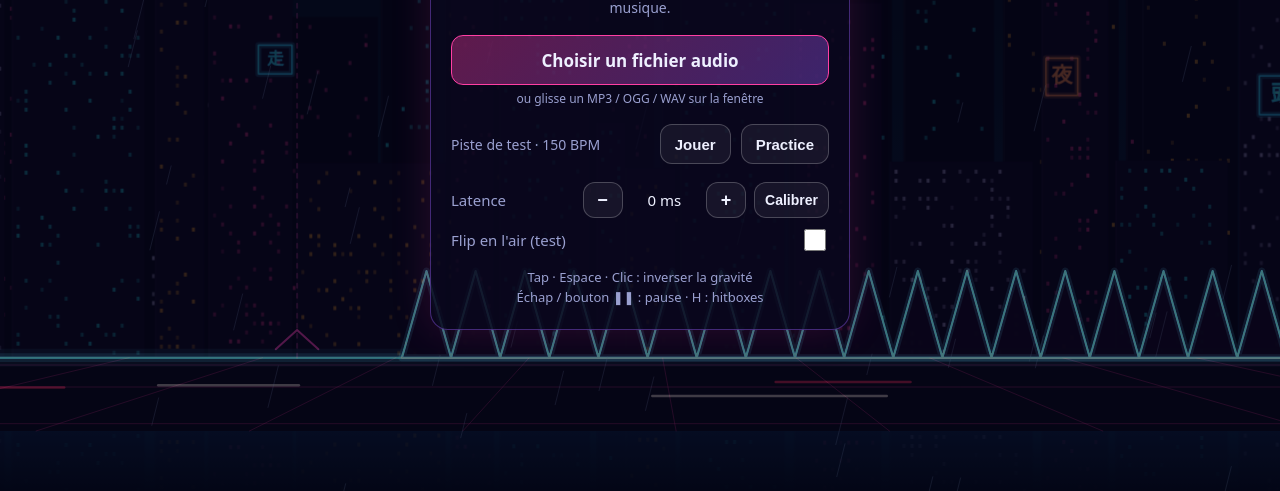
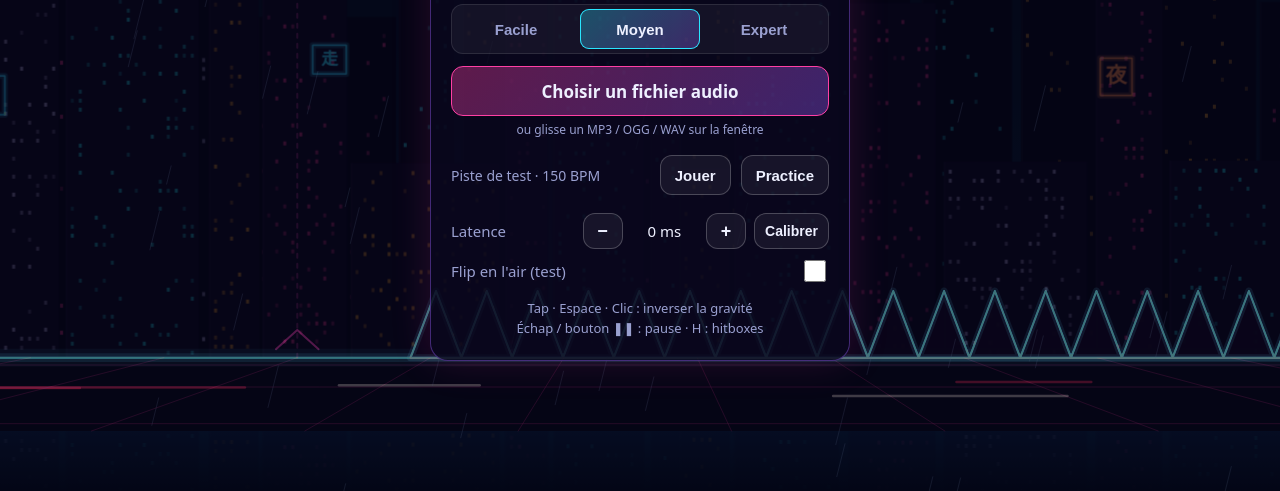
Before and after one commit to hugohismans/Eurobeat, a website built with Vite: page index.html in a window 1280 px wide. Shown: the part 309-800 px from the top of the page. Built offline with nearby package versions, Linux system fonts and the light colour scheme; animation ran at ten frames a second.

Commit message:
Modes de difficulté : Facile, Moyen, Expert
Expert garde les réglages d'origine. Facile et Moyen élargissent la
fenêtre de tolérance (140 / 110 ms), réduisent la hauteur des pics et
des murs, ralentissent un peu le défilement et allègent la densité de
flips (pas de croches ni de syncopes, 2 temps minimum en Facile).
Les obstacles étant dérivés de la tolérance, chaque mode est validé
par le bot (npm run check-level teste les trois).

Co-Authored-By: Claude Opus 5.5 <noreply@anthropic.com>
Claude-Session: https://claude.ai/code/session_01XW9RfStGGhLxRwVWQToNjz

```diff
--- a/index.html
+++ b/index.html
@@ -22,6 +22,7 @@
         <div class="hud-info">
           <span id="hud-section"></span>
           <span id="hud-practice" class="tag hidden">PRACTICE</span>
+          <span id="hud-difficulty" class="tag diff"></span>
         </div>
         <div id="hud-combo" class="combo"></div>
         <div id="hud-delta" class="delta"></div>
@@ -31,6 +32,11 @@
         <div class="panel">
           <h1><span class="t1">GRAVITY</span><span class="t2">DRIFT</span></h1>
           <p class="sub">Choisis un morceau : le niveau est généré depuis la musique.</p>
+          <div class="seg" role="radiogroup" aria-label="Difficulté">
+            <button class="seg-btn" data-diff="easy" role="radio">Facile</button>
+            <button class="seg-btn" data-diff="medium" role="radio">Moyen</button>
+            <button class="seg-btn" data-diff="expert" role="radio">Expert</button>
+          </div>
           <label class="btn primary file-btn" for="file-input">Choisir un fichier audio</label>
           <input id="file-input" type="file" accept="audio/*,.mp3,.ogg,.wav,.flac,.m4a" hidden />
           <p class="hint drop-hint">ou glisse un MP3 / OGG / WAV sur la fenêtre</p>
@@ -116,6 +122,11 @@
             <p class="hint">Touche une section pour changer son type.</p>
           </div>
 
+          <div class="seg" role="radiogroup" aria-label="Difficulté">
+            <button class="seg-btn" data-diff="easy" role="radio">Facile</button>
+            <button class="seg-btn" data-diff="medium" role="radio">Moyen</button>
+            <button class="seg-btn" data-diff="expert" role="radio">Expert</button>
+          </div>
           <div class="col">
             <div class="row">
               <button id="btn-prep-play" class="btn primary">Jouer</button>
--- /dev/null
+++ b/src/game/difficulty.ts
@@ -0,0 +1,56 @@
+import { CONFIG } from '../config';
+
+export type Difficulty = 'easy' | 'medium' | 'expert';
+
+export interface DifficultyPreset {
+  label: string;
+  /** fenêtre ±ms garantie autour du beat (les obstacles sont raccourcis en conséquence) */
+  toleranceMs: number;
+  spikeHeight: number;
+  blockHeight: number;
+  /** multiplicateur de la vitesse de défilement */
+  speedMul: number;
+  inputBufferMs: number;
+  /** sparse : temps entiers, au moins 2 temps entre deux flips · straight : temps entiers · full : croches et syncopes */
+  density: 'sparse' | 'straight' | 'full';
+}
+
+// Expert = réglage d'origine de config.ts. À ajuster ici.
+export const DIFFICULTIES: Record<Difficulty, DifficultyPreset> = {
+  easy: { label: 'Facile', toleranceMs: 140, spikeHeight: 0.8, blockHeight: 1.2, speedMul: 0.85, inputBufferMs: 180, density: 'sparse' },
+  medium: { label: 'Moyen', toleranceMs: 110, spikeHeight: 1.0, blockHeight: 1.5, speedMul: 0.93, inputBufferMs: 160, density: 'straight' },
+  expert: { label: 'Expert', toleranceMs: 80, spikeHeight: 1.3, blockHeight: 2.0, speedMul: 1, inputBufferMs: 140, density: 'full' },
+};
+
+export const DIFFICULTY_ORDER: Difficulty[] = ['easy', 'medium', 'expert'];
+
+const BASE_SPEED = CONFIG.speed.base;
+let current: Difficulty = 'expert';
+
+export function currentDifficulty(): Difficulty {
+  return current;
+}
+
+/** Applique le préréglage à CONFIG : à faire avant de construire un niveau. */
+export function applyDifficulty(d: Difficulty): void {
+  const p = DIFFICULTIES[d];
+  current = d;
+  CONFIG.timing.toleranceMs = p.toleranceMs;
+  // le combo et la précision "dans le temps" suivent la fenêtre de survie
+  CONFIG.timing.greatMs = p.toleranceMs;
+  CONFIG.obstacles.spikeHeight = p.spikeHeight;
+  CONFIG.obstacles.blockHeight = p.blockHeight;
+  CONFIG.speed.base = BASE_SPEED * p.speedMul;
+  CONFIG.physics.inputBufferMs = p.inputBufferMs;
+}
+
+/** Allège une liste de beats de flip selon la densité du mode courant. */
+export function thinBeats(beats: number[], d: Difficulty = current): number[] {
+  const density = DIFFICULTIES[d].density;
+  if (density === 'full') return beats;
+  const ints = beats.filter((b) => b % 1 === 0);
+  if (density === 'straight') return ints;
+  const out: number[] = [];
+  for (const b of [...ints].sort((x, y) => x - y)) if (!out.length || b - out[out.length - 1] >= 2) out.push(b);
+  return out;
+}
--- a/src/game/generate.ts
+++ b/src/game/generate.ts
@@ -1,5 +1,6 @@
 import { CONFIG } from '../config';
 import { playBot } from './bot';
+import { currentDifficulty, thinBeats } from './difficulty';
 import { beatTime, buildLevel, rng, type Level } from './level';
 import { FlipProfile } from './physics';
 import type { MusicInfo, SectionType } from './types';
@@ -24,11 +25,11 @@ export function seedFrom(text: string): number {
 }
 
 export function generateLevel(music: MusicInfo, seedText: string): Level {
-  const seed = seedFrom(`${seedText}|${music.bpm}|${music.offset}|${CONFIG.physics.airFlip}`);
+  const seed = seedFrom(`${seedText}|${music.bpm}|${music.offset}|${CONFIG.physics.airFlip}|${currentDifficulty()}`);
   const rand = rng(seed);
   const beatSec = 60 / music.bpm;
   const halfOk = beatSec / 2 >= new FlipProfile().traversal + 0.03;
-  const beats: number[] = [];
+  let beats: number[] = [];
   const firstBar = 2; // laisser le temps de se mettre dans le rythme
   const nBars = Math.floor((music.duration - music.offset / 1000) / (4 * beatSec));
   let phraseA: number[] = [];
@@ -55,6 +56,8 @@ export function generateLevel(music: MusicInfo, seedText: string): Level {
     }
   }
 
+  beats = thinBeats(beats);
+
   // réparation : retirer les flips qui rendent un passage impossible à ±tolérance
   const tol = (CONFIG.timing.toleranceMs - 2) / 1000;
   let level = buildLevel(music, beats, seed);
--- a/src/game/testLevel.ts
+++ b/src/game/testLevel.ts
@@ -1,3 +1,4 @@
+import { thinBeats } from './difficulty';
 import { buildLevel, type Level } from './level';
 import type { MusicInfo, Section, SectionType } from './types';
 
@@ -83,5 +84,5 @@ const FLIP_BEATS: number[] = [
 ];
 
 export function createTestLevel(): Level {
-  return buildLevel(TEST_MUSIC, FLIP_BEATS, 150);
+  return buildLevel(TEST_MUSIC, thinBeats(FLIP_BEATS), 150);
 }
--- a/src/main.ts
+++ b/src/main.ts
@@ -3,6 +3,7 @@ import { analyzeBuffer, hashBytes, isCurrent, musicFromAnalysis } from './analys
 import { deleteTrack, getTrack, listTracks, putTrack } from './analysis/cache';
 import { AudioTrack, audioContext } from './audio/track';
 import { CONFIG } from './config';
+import { applyDifficulty, currentDifficulty, DIFFICULTIES, type Difficulty } from './game/difficulty';
 import { Game, type EndInfo, type GameState } from './game/game';
 import { generateLevel } from './game/generate';
 import { sideAt, type Level } from './game/level';
@@ -18,7 +19,7 @@ const $ = <T extends HTMLElement = HTMLElement>(id: string) => document.getEleme
 const canvas = $<HTMLCanvasElement>('game');
 const renderer = new Renderer(canvas);
 /** niveau de la démo d'accueil */
-let demoLevel: Level = createTestLevel();
+let demoLevel: Level;
 let testTrack: AudioTrack | null = null;
 /** morceau en cours : piste de test ou fichier du joueur (passé par l'écran de préparation) */
 let session: { kind: 'test' | 'file'; level: Level; track: AudioTrack } | null = null;
@@ -47,6 +48,37 @@ function setLatency(v: number): void {
 }
 setLatency(latencyMs);
 document.querySelectorAll<HTMLButtonElement>('[data-lat]').forEach((b) => b.addEventListener('click', () => setLatency(latencyMs + Number(b.dataset.lat))));
+
+// difficulté : appliquée avant toute construction de niveau, mémorisée
+const DIFF_KEY = 'gd.difficulty';
+function setDifficulty(d: Difficulty): void {
+  applyDifficulty(d);
+  try {
+    localStorage.setItem(DIFF_KEY, d);
+  } catch {
+    /* stockage indisponible */
+  }
+  document.querySelectorAll<HTMLButtonElement>('[data-diff]').forEach((b) => b.setAttribute('aria-checked', String(b.dataset.diff === d)));
+  $('hud-difficulty').textContent = DIFFICULTIES[d].label.toUpperCase();
+}
+function loadDifficulty(): Difficulty {
+  try {
+    const d = localStorage.getItem(DIFF_KEY);
+    if (d && d in DIFFICULTIES) return d as Difficulty;
+  } catch {
+    /* stockage indisponible */
+  }
+  return 'medium';
+}
+setDifficulty(loadDifficulty());
+demoLevel = createTestLevel();
+document.querySelectorAll<HTMLButtonElement>('[data-diff]').forEach((b) =>
+  b.addEventListener('click', () => {
+    setDifficulty(b.dataset.diff as Difficulty);
+    demoLevel = createTestLevel();
+    if (!game) startAttract();
+  }),
+);
 
 const airFlip = $<HTMLInputElement>('opt-airflip');
 airFlip.checked = CONFIG.physics.airFlip;
@@ -125,7 +157,7 @@ function onEnd(e: EndInfo): void {
   const avg = st.matched ? (st.sumAbsMs / st.matched).toFixed(0) : '–';
   $('end-detail').textContent =
     `${st.flips} flips · ${st.perfect} parfaits (±${CONFIG.timing.perfectMs} ms) · ${st.great} dans le temps (±${CONFIG.timing.greatMs} ms) · ` +
-    `${st.offbeat} hors rythme · écart moyen ${avg} ms` +
+    `${st.offbeat} hors rythme · écart moyen ${avg} ms · ${DIFFICULTIES[currentDifficulty()].label}` +
     (e.practice ? ` · ${e.attempts} essais` : '');
   $('btn-switch').textContent = e.practice ? 'Mode normal' : 'Mode practice';
   show('end');
--- a/src/style.css
+++ b/src/style.css
@@ -586,3 +586,38 @@ h3 {
     transition: none;
   }
 }
+
+/* ---------- difficulté ---------- */
+.seg {
+  display: grid;
+  grid-template-columns: repeat(3, 1fr);
+  gap: 4px;
+  padding: 4px;
+  margin: 0 0 12px;
+  border-radius: 12px;
+  background: rgba(255, 255, 255, 0.05);
+  border: 1px solid rgba(255, 255, 255, 0.1);
+}
+.seg-btn {
+  min-height: 40px;
+  border: 0;
+  border-radius: 9px;
+  background: transparent;
+  color: var(--muted);
+  font-size: 15px;
+  font-weight: 700;
+  cursor: pointer;
+  touch-action: manipulation;
+}
+.seg-btn[aria-checked='true'] {
+  color: var(--text);
+  background: linear-gradient(135deg, rgba(41, 230, 255, 0.3), rgba(155, 92, 255, 0.3));
+  box-shadow: inset 0 0 0 1px var(--cyan);
+}
+.seg-btn:focus-visible {
+  outline: 2px solid var(--cyan);
+}
+.tag.diff {
+  color: var(--cyan);
+  border-color: var(--cyan);
+}
```
Also changed, not shown: scripts/check-level.ts (+22 -18 lines).
